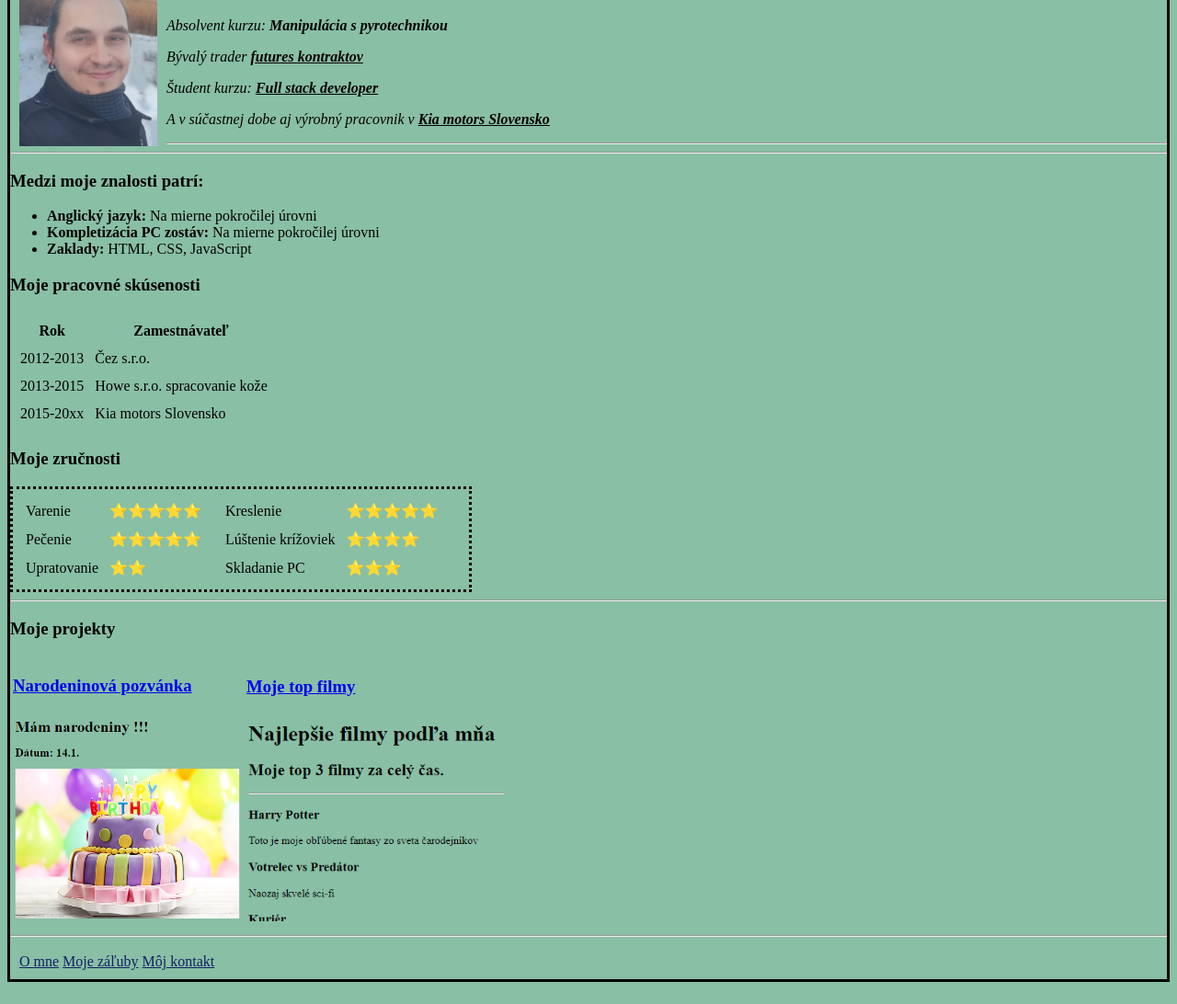
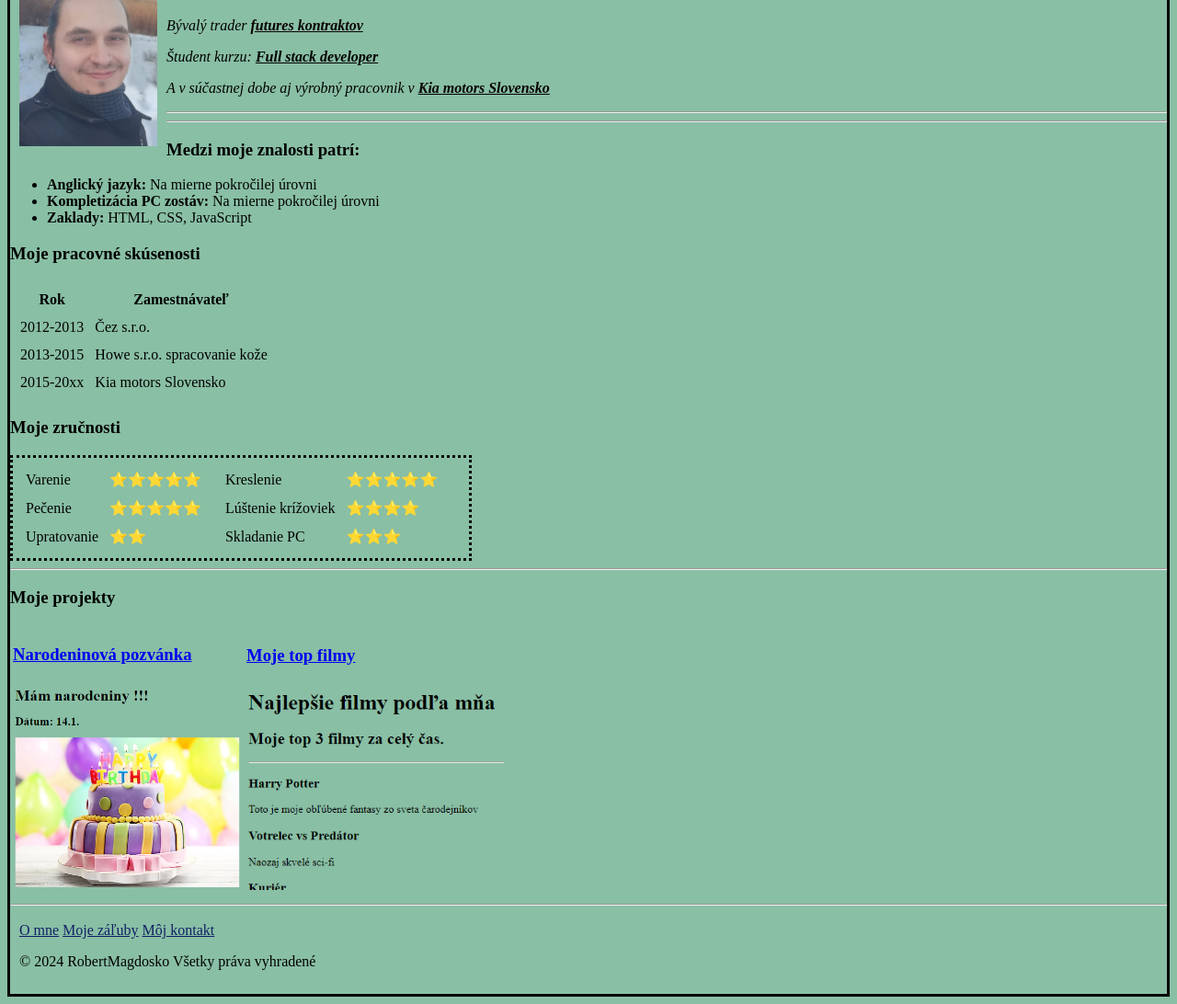
Before and after one commit to RobertEm14/html-portfolio, a plain HTML site: page index.html in a window 1280 px wide. Shown: the part 72-1164 px from the top of the page at 92% size. Drawn offline with Linux system fonts and the light colour scheme.

Commit message:
pridane práva

```diff
--- a/index.html
+++ b/index.html
@@ -13,7 +13,6 @@
         <table></table>
         <img src="obrázky/robert.jpg" hspace=10 align="left" width="150" height="220" alt="Róbertova fotka">
         <h1>Róbert Magdoško</h1>
-        <p><em>Absolvent kurzu: <strong>Manipulácia s pyrotechnikou</strong></em></p>
         <p><em>Bývalý trader <a href="https://sk.wikipedia.org/wiki/Futures" target="_blank"
                     style="color: rgb(10, 0, 0);"><strong>futures kontraktov</strong></em></td>
         </p></a>
@@ -22,6 +21,7 @@
         <p><em>A v súčastnej dobe aj výrobný pracovnik v <a href="https://www.kia.sk/" target="_blank"
                     style="color: rgb(6, 0, 0);"><strong>Kia motors Slovensko</strong></em></p></a>
     </header>
+    <main>
     <hr>
     <hr>
 
@@ -108,5 +108,7 @@
     <a href="Omne.html" style="color: rgb(18, 32, 100);">O mne</a>
     <a href="zaluby.html" style="color: rgb(18, 32, 100);">Moje záľuby</a>
     <a href="kontaktujtema.html" style="color: rgb(18, 32, 100);">Môj kontakt</a>
+    <p>&copy 2024 RobertMagdosko Všetky práva vyhradené</p>
+</main>
 </body>
 </html>
```
